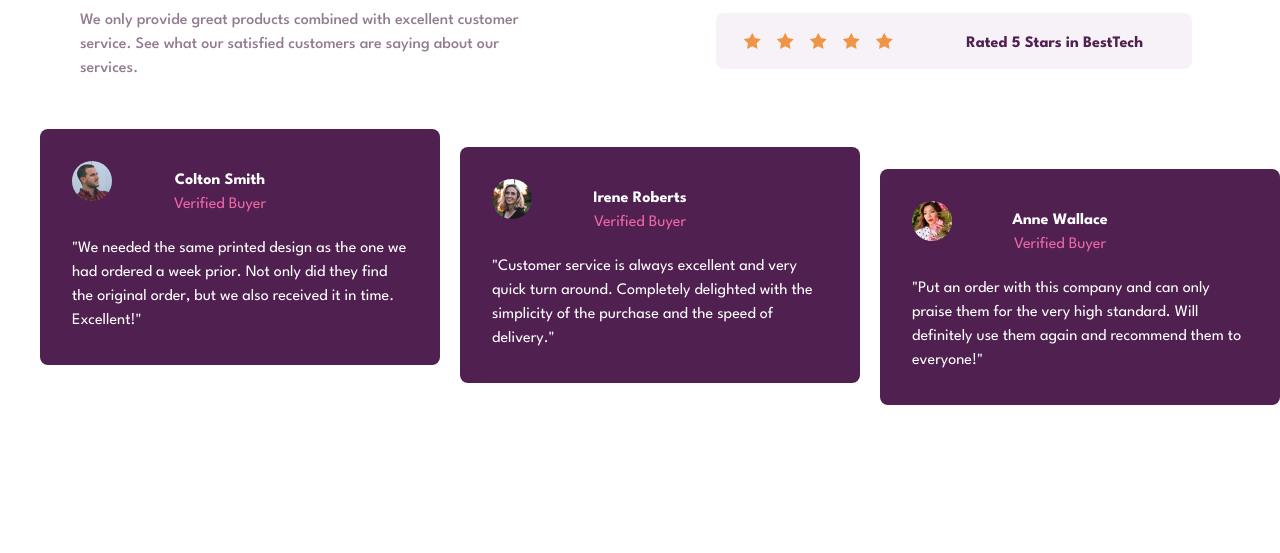
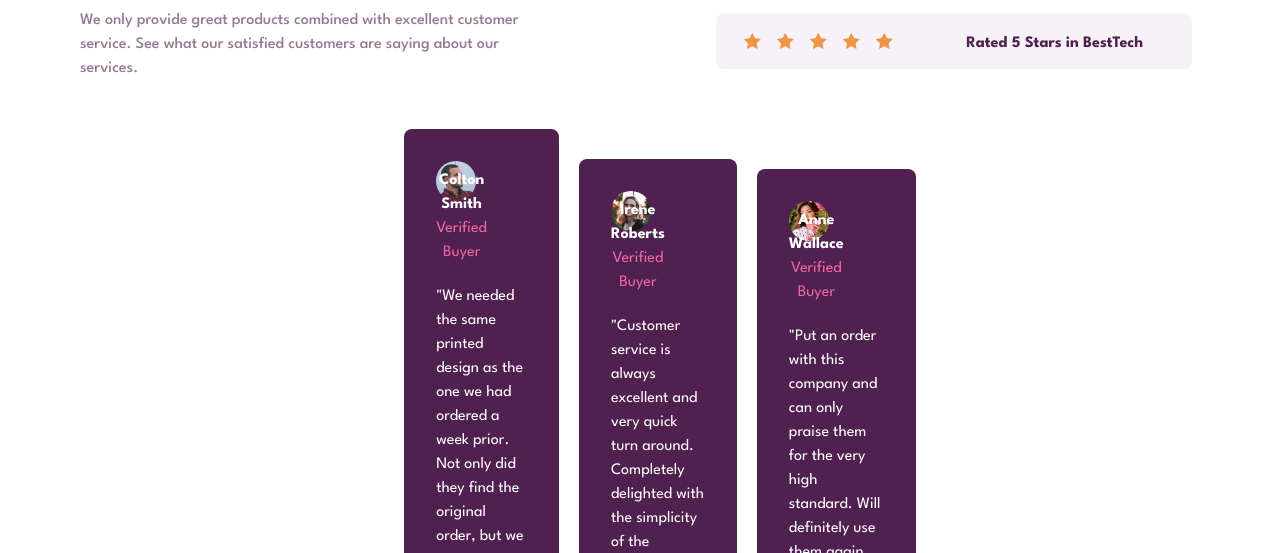
Before and after one commit to kalebemax/social-proof-section-master, a plain HTML site: page index.html in a window 1280 px wide. Shown: the part 247-800 px from the top of the page. Drawn offline with nearby package versions, Linux system fonts and the light colour scheme.

Commit message:
update html

```diff
--- a/index.html
+++ b/index.html
@@ -61,7 +61,7 @@
               <p class="text-[#502050] font-bold mt-8 xl:w-80 xl:m-4 xl:mt-[22px]">Rated 5 Stars in BestTech</p>
             </div>
           </section>
-        <section class="xl:flex xl:justify-center xl:items-center xl:-mt-20">
+        <section class="xl:flex xl:justify-center xl:items-center xl:-mt-20 w-[480px]">
           <div class="bg-[#502050] text-white p-8 w-[80%] max-w-[400px] rounded-lg xl:mt-10 ml-12 xl:ml-10">
             <img class="rounded-full w-10" src="images/image-colton.jpg" alt="image-colton">
             <p class="font-bold -mt-8 mr-10">Colton Smith</p>
```
